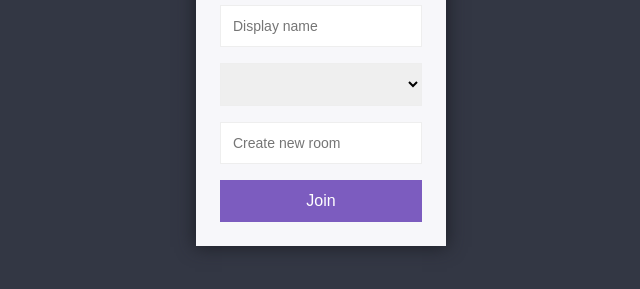
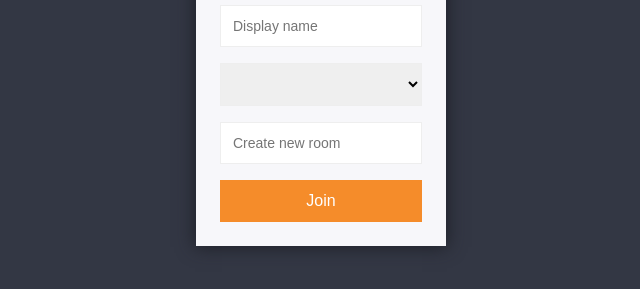
Before and after one commit to bernarddoci/chat-app, a website: page public/index.html in a window 1280 px wide. Shown: the part 331-620 px from the top of the page, without its empty margins (319-959 px from the left). Drawn offline with nearby package versions, Linux system fonts and the light colour scheme; no server answers.

Commit message:
Button color changed

```diff
--- a/public/css/styles.css
+++ b/public/css/styles.css
@@ -40,7 +40,7 @@
 button {
     cursor: pointer;
     padding: 12px;
-    background: #7C5CBF;
+    background: rgb(245, 140, 42);
     border: none;
     color: white;
     font-size: 16px;
@@ -48,7 +48,7 @@
 }
 
 button:hover {
-    background: #6b47b8;
+    background: #f1bf84;
 }
 
 button:disabled {
```
